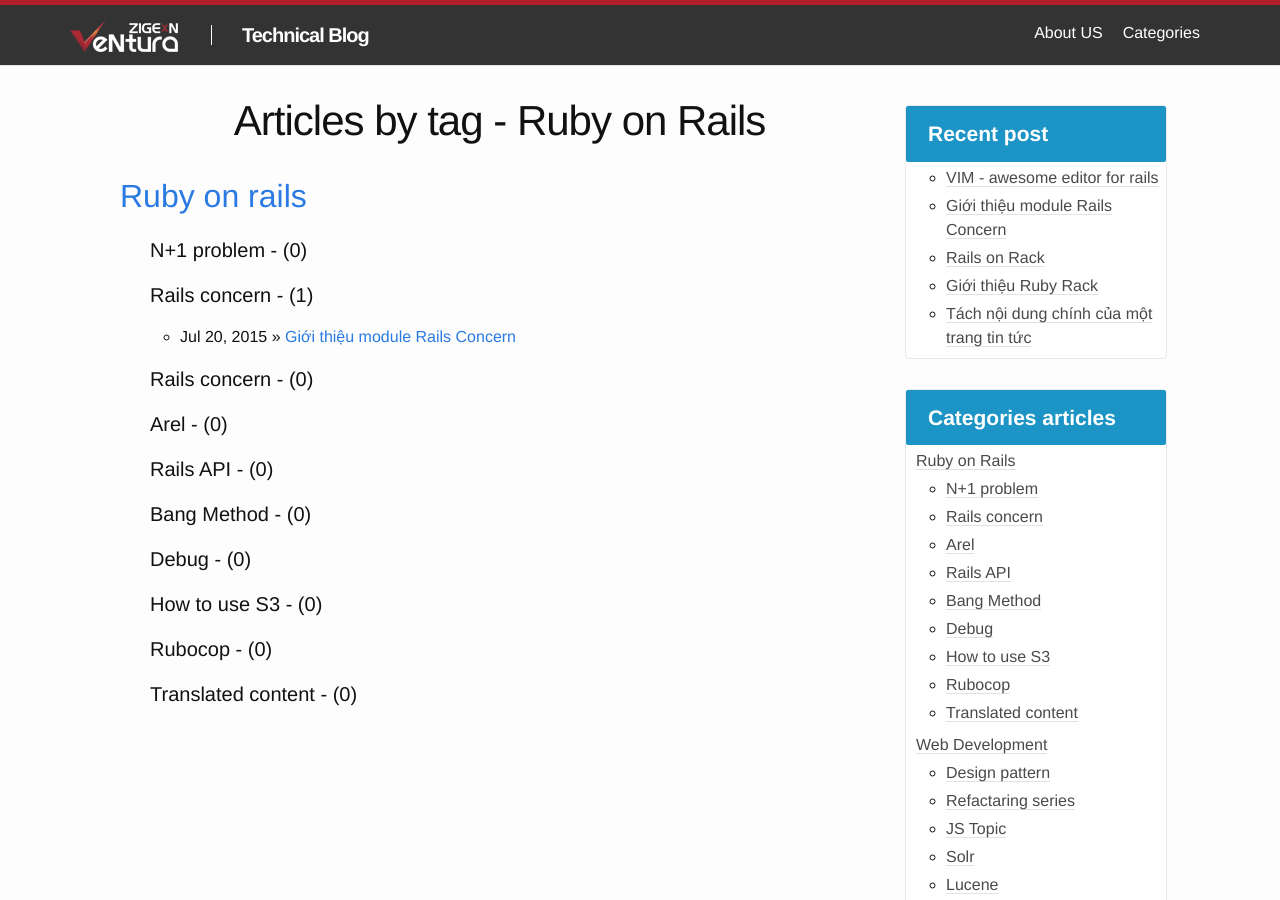
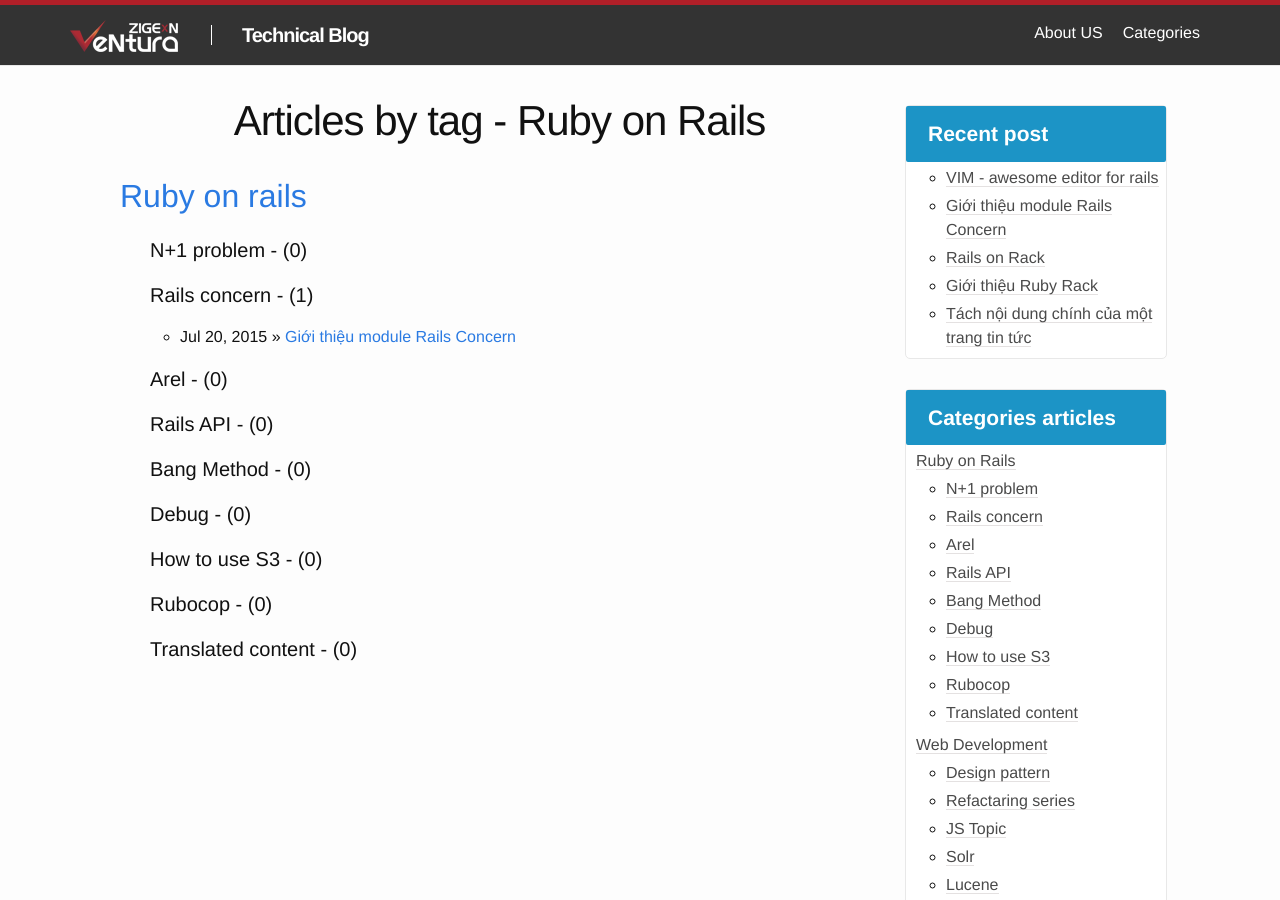
Before and after one commit to ZIGExN-VeNtura/ZIGExN-VeNtura.github.io, a Jekyll site: the page built from tags_articless_ror.html, in a window 1280 px wide and 900 px high. Built offline with Jekyll 4.4.1, drawn with Linux system fonts in a browser that asks for light colours.

Commit message:
Fix: phan loai bai viet theo  tags

```diff
--- a/tags_articless_infrastracrue.html
+++ b/tags_articless_infrastracrue.html
@@ -23,6 +23,7 @@ permalink: /tags/infrastructure/
           {% for post in posts %}
             {% if post.title != % %}
               <li>
+                {% capture flag %}{{ iTag }}{% endcapture %}
                 {{ post.date | date: "%b %-d, %Y" }} &raquo; <a href="{{ post.url }}">{{ post.title }}</a>
               </li>
             {% endif %}
@@ -32,7 +33,9 @@ permalink: /tags/infrastructure/
     </ul>
     {% endif %}
   {% endfor %}
- <ul><h4 id="{{ iItem }}">{{ iItem }} - (0)</h4></ul>
+  {% if flag != iItem %}
+    <ul><h4 id="{{ iItem }}">{{ iItem }} - (0)</h4></ul>
+  {% endif %}
 {% endfor %}
 <!-- Duyet infrastructure=================== -->
 </div>
--- a/tags_articless_ror.html
+++ b/tags_articless_ror.html
@@ -23,6 +23,7 @@ permalink: /tags/ruby on rails/
             {% for post in posts %}
               {% if post.title != % %}
                 <li>
+                  {% capture flag %}{{ iTag }}{% endcapture %}
                   {{ post.date | date: "%b %-d, %Y" }} &raquo; <a href="{{ post.url }}">{{ post.title }}</a>
                 </li>
               {% endif %}
@@ -31,8 +32,11 @@ permalink: /tags/ruby on rails/
         {% endfor %}
       </ul>
     {% endif %}
+
   {% endfor %}
+  {% if flag != iItem %}
     <ul><h4 id="{{ iItem }}">{{ iItem }} - (0)</h4></ul>
+  {% endif %}
 {% endfor %}
 <!-- Duyet RoR=================== -->
 </div>
--- a/tags_articless_web.html
+++ b/tags_articless_web.html
@@ -23,6 +23,7 @@ permalink: /tags/web development/
           {% for post in posts %}
             {% if post.title != % %}
               <li>
+                {% capture flag %}{{ iTag }}{% endcapture %}
                 {{ post.date | date: "%b %-d, %Y" }} &raquo; <a href="{{ post.url }}">{{ post.title }}</a>
               </li>
             {% endif %}
@@ -32,7 +33,9 @@ permalink: /tags/web development/
     </ul>
     {% endif %}
   {% endfor %}
- <ul><h4 id="{{ iItem }}">{{ iItem }} - (0)</h4></ul>
+  {% if flag != iItem %}
+    <ul><h4 id="{{ iItem }}">{{ iItem }} - (0)</h4></ul>
+  {% endif %}
 {% endfor %}
 <!-- Duyet Web Development=================== -->
 </div>
```
Lines whose indentation alone changed are shown as unchanged.
